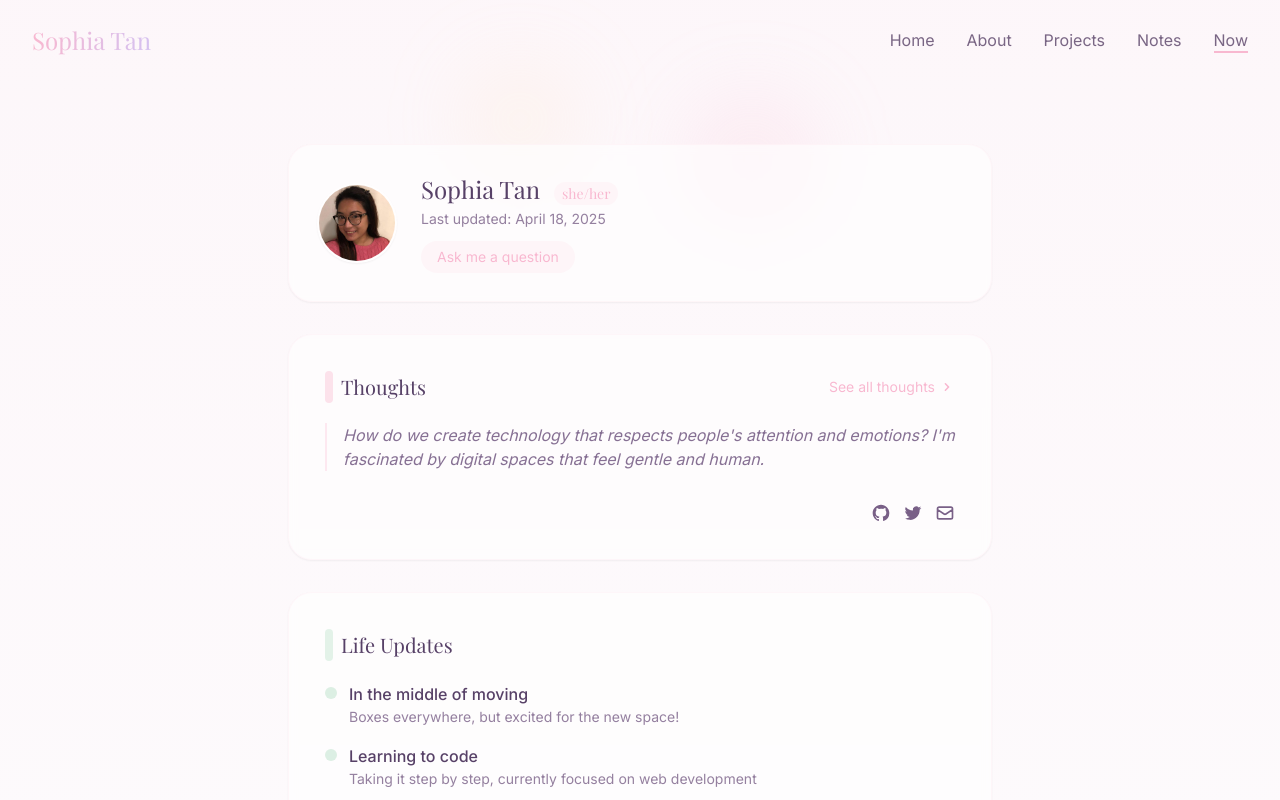
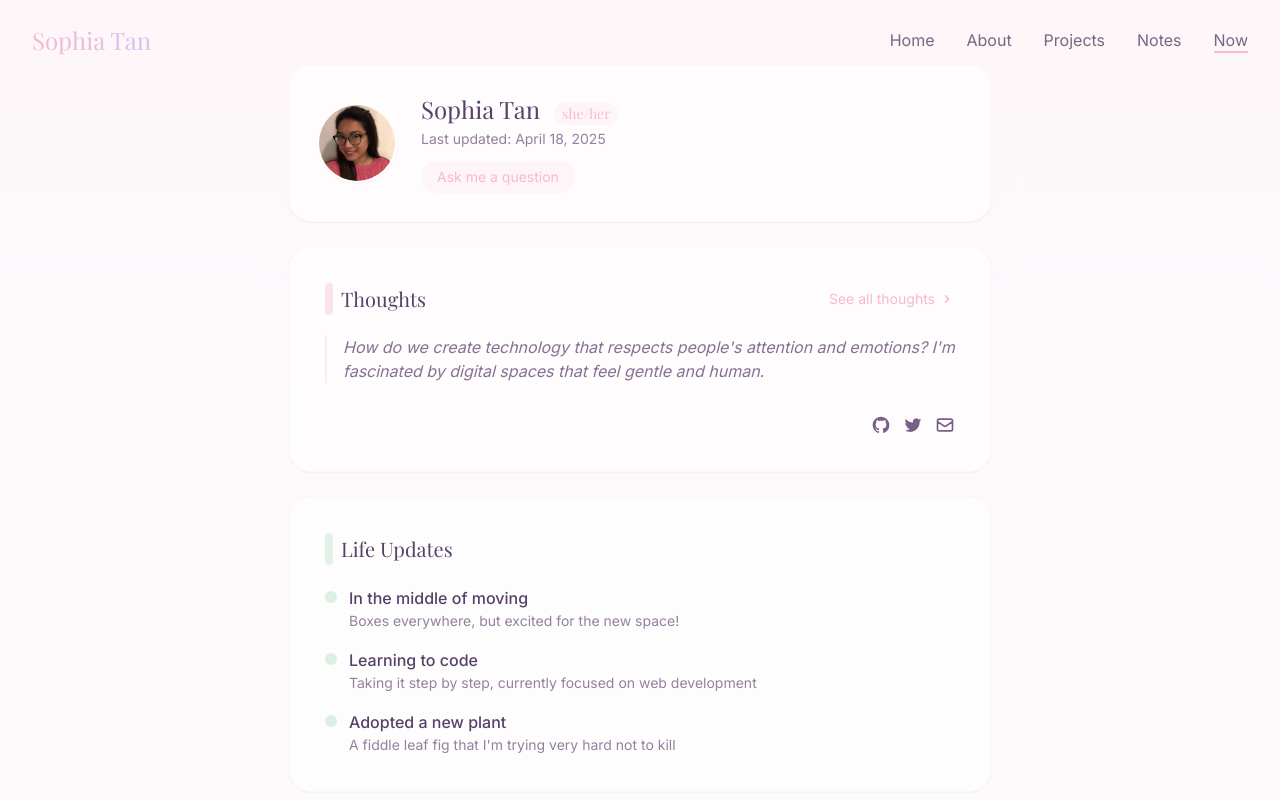
Before and after one commit to thesophiatan/personalsite, a React (Create React App) app: page /now in a window 1280 px wide. Shown: the top 800 px of the page. Built offline with nearby package versions, Linux system fonts and the light colour scheme.

Commit message:
Fix extra white space in Now page by removing empty header div

```diff
--- a/src/components/Now.tsx
+++ b/src/components/Now.tsx
@@ -38,15 +38,10 @@ const Now: React.FC = () => {
   }, [projects.length]);
 
   return (
-    <section id="now" className="py-20 bg-gradient-to-b from-primary/5 via-background to-background/95">
+    <section id="now" className="py-16 bg-gradient-to-b from-primary/5 via-background to-background/95">
       <div className="max-w-3xl mx-auto px-4 sm:px-6 lg:px-8">
-        <div className="text-center mb-16 relative">
-          <div className="absolute -top-12 right-1/4 w-32 h-32 bg-primary/20 rounded-full blur-2xl"></div>
-          <div className="absolute -bottom-8 left-1/4 w-28 h-28 bg-accent/20 rounded-full blur-2xl"></div>
-        </div>
-
         {/* Simple intro with picture */}
-        <div className="mb-8 backdrop-blur-sm bg-white/60 rounded-3xl p-1 border border-primary/10 shadow-sm">
+        <div className="mb-6 backdrop-blur-sm bg-white/60 rounded-3xl p-1 border border-primary/10 shadow-sm">
           <div className="p-6 rounded-2xl relative overflow-hidden">
             <div className="flex items-center gap-6">
               <div className="w-20 h-20 rounded-full overflow-hidden flex-shrink-0 border-2 border-white/50 shadow-sm">
@@ -74,7 +69,7 @@ const Now: React.FC = () => {
           </div>
         </div>
 
-        <div className="space-y-8">
+        <div className="space-y-6">
           {/* Thoughts Section (renamed from Notes) */}
           <div className="backdrop-blur-sm bg-white/60 rounded-3xl p-1 border border-primary/10 shadow-sm">
             <div className="p-6 md:p-8 rounded-2xl relative overflow-hidden">
```
